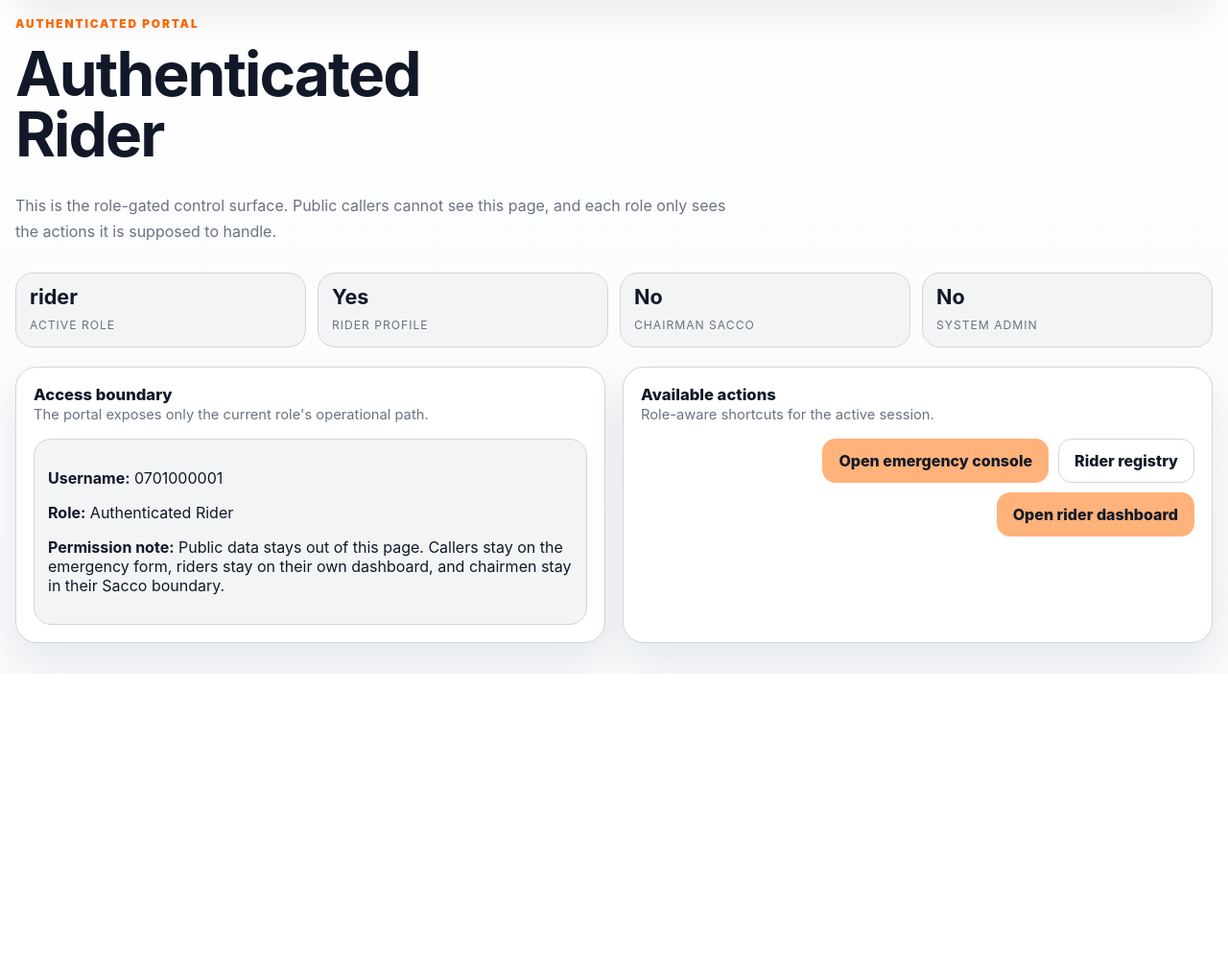
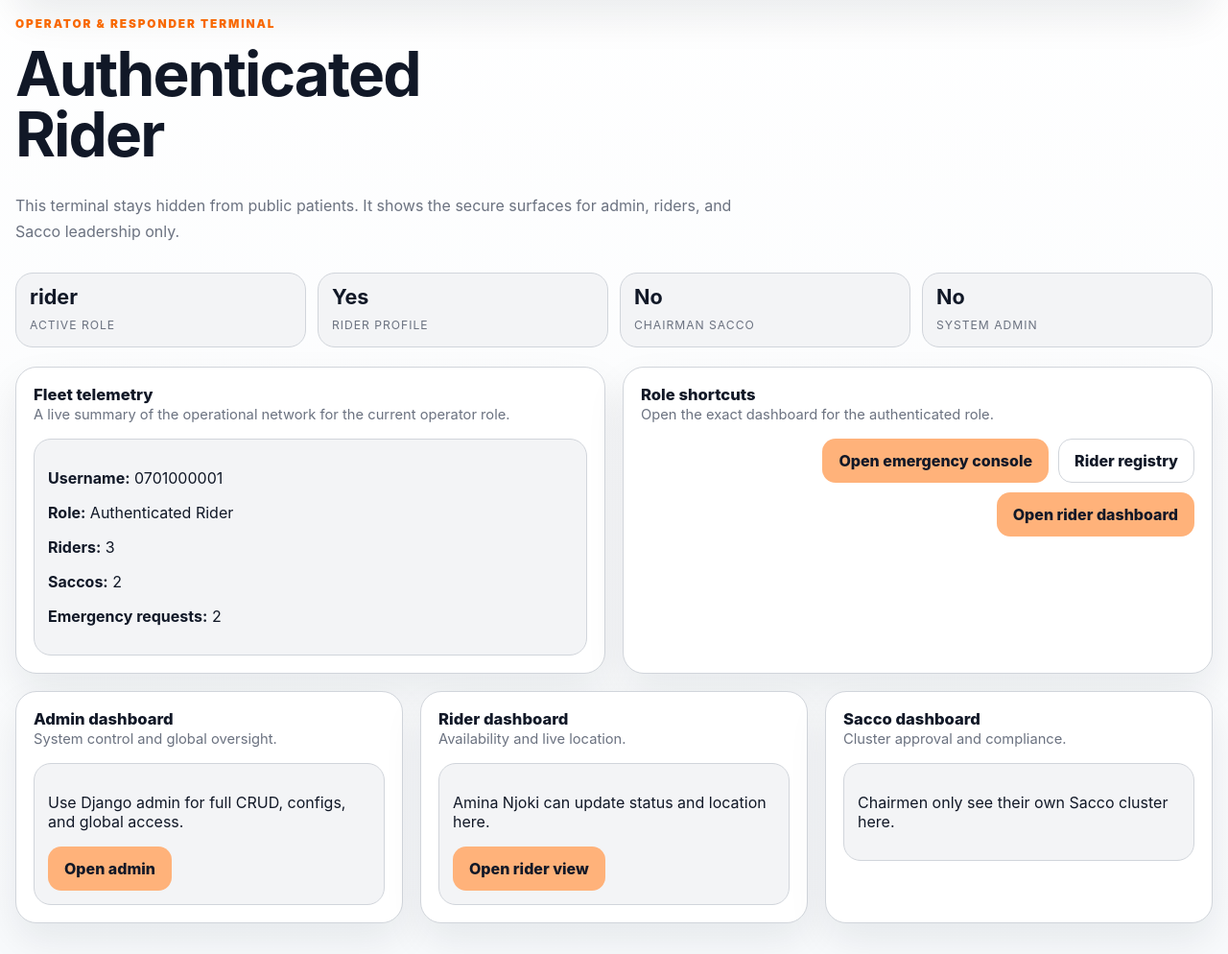
Before and after one commit to theo24-sys/BodaSOS, a Django app: page /portal/ in a window 1280 px wide. Shown: the part 109-1103 px from the top of the page at 96% size. Before the commit the page ends 808 px from the top, so only its background shows below. Run offline with Django 5.2, Linux system fonts and the light colour scheme; a user stored in the database is signed in; data comes from the database, SQL or seed files in the repository.

Commit message:
Open patient intake and refine role dashboards

```diff
--- a/dispatch/views.py
+++ b/dispatch/views.py
@@ -7,7 +7,6 @@ from django.contrib import messages
 from django.contrib.auth.models import Group
 from django.contrib.auth.models import User
 from django.contrib.auth.decorators import login_required
-from django.conf import settings
 from django.http import HttpResponse, JsonResponse
 from django.templatetags.static import static
 from django.urls import reverse
@@ -32,8 +31,6 @@ from .services import assign_nearest_rider, find_nearest_rider
 
 
 logger = logging.getLogger(__name__)
-PUBLIC_ACCESS_SESSION_KEY = "bodasos_public_access_granted"
-PUBLIC_ACCESS_SESSION_SECONDS = 120 * 60
 
 
 def _user_role(user) -> str:
@@ -64,40 +61,21 @@ def _base_public_context():
     }
 
 
-def _has_public_access(request) -> bool:
-    granted_at = request.session.get(PUBLIC_ACCESS_SESSION_KEY)
-    if not granted_at:
-        return False
-    return True
-
-
-def _grant_public_access(request) -> None:
-    request.session[PUBLIC_ACCESS_SESSION_KEY] = True
-    request.session.set_expiry(PUBLIC_ACCESS_SESSION_SECONDS)
-
-
-def _clear_public_access(request) -> None:
-    request.session.pop(PUBLIC_ACCESS_SESSION_KEY, None)
-
-
-def _valid_caller_secret(value: str) -> bool:
-    candidate = (value or "").strip()
-    if not candidate:
-        return False
-    if candidate == settings.PUBLIC_CALLER_TOKEN:
-        return True
-    return candidate == settings.PUBLIC_CALLER_PIN and candidate.isdigit() and len(candidate) == 4
-
-
 def _portal_context(request):
     role = _user_role(request.user)
     rider = getattr(request.user, "rider_profile", None)
     sacco = getattr(request.user, "chairman_sacco", None)
+    rider_count = Rider.objects.count()
+    sacco_count = Sacco.objects.count()
+    emergency_count = EmergencyRequest.objects.count()
     return {
         "current_role": role,
         "role_label": _role_label(role),
         "rider_profile": rider,
         "chairman_sacco": sacco,
+        "rider_count": rider_count,
+        "sacco_count": sacco_count,
+        "emergency_count": emergency_count,
         "portal_actions": [
             {"label": "Open emergency console", "href": reverse("home"), "tone": "primary"},
             {"label": "Rider registry", "href": reverse("rider_list"), "tone": "secondary"},
@@ -116,26 +94,7 @@ def _home_context():
 def home(request):
     if request.user.is_authenticated:
         return redirect("portal")
-    if request.method == "POST":
-        access_value = request.POST.get("access_code", "")
-        if _valid_caller_secret(access_value):
-            _grant_public_access(request)
-            messages.success(request, "Public access unlocked for emergency intake.")
-            return redirect("home")
-        messages.error(request, "Invalid PIN or access token.")
-    caller_access_granted = _has_public_access(request)
-    if not caller_access_granted:
-        _clear_public_access(request)
-    return render(
-        request,
-        "dispatch/home.html",
-        _home_context()
-        | _base_public_context()
-        | {
-            "caller_access_granted": caller_access_granted,
-            "caller_gate_label": "4-digit PIN or access token",
-        },
-    )
+    return render(request, "dispatch/home.html", _home_context() | _base_public_context())
 
 
 @login_required
@@ -251,9 +210,6 @@ def rider_verify_phone(request):
 
 @require_http_methods(["GET", "POST"])
 def emergency_request_create(request):
-    if not _has_public_access(request):
-        messages.error(request, "Enter the public access PIN before submitting an emergency request.")
-        return redirect("home")
     if request.method == "POST":
         form = EmergencyRequestForm(request.POST)
         if form.is_valid():
--- a/templates/dispatch/base.html
+++ b/templates/dispatch/base.html
@@ -333,7 +333,7 @@
           </div>
         </div>
         <div class="inline-actions">
-          <span class="status-pill"><span class="status-dot"></span>{% if request.user.is_authenticated %}{{ request.user.get_username }}{% else %}Caller access gated{% endif %}</span>
+          <span class="status-pill"><span class="status-dot"></span>{% if request.user.is_authenticated %}{{ request.user.get_username }}{% else %}Patient intake open{% endif %}</span>
           {% if request.user.is_authenticated %}
             <a class="button secondary" href="{% url 'portal' %}">Portal</a>
             <a class="button secondary" href="{% url 'logout' %}">Logout</a>
--- a/templates/dispatch/portal.html
+++ b/templates/dispatch/portal.html
@@ -2,10 +2,10 @@
 {% block title %}BodaSOS | Portal{% endblock %}
 {% block content %}
 <section class="hero">
-  <div class="eyebrow">Authenticated portal</div>
+  <div class="eyebrow">Operator & responder terminal</div>
   <h1>{{ role_label }}</h1>
   <p class="subhead">
-    This is the role-gated control surface. Public callers cannot see this page, and each role only sees the actions it is supposed to handle.
+    This terminal stays hidden from public patients. It shows the secure surfaces for admin, riders, and Sacco leadership only.
   </p>
   <div class="stat-grid">
     <div class="stat"><strong>{{ current_role }}</strong><span>Active role</span></div>
@@ -19,22 +19,24 @@
   <div class="card col-6">
     <div class="panel-head">
       <div>
-        <h2 class="panel-title">Access boundary</h2>
-        <div class="panel-lead">The portal exposes only the current role's operational path.</div>
+        <h2 class="panel-title">Fleet telemetry</h2>
+        <div class="panel-lead">A live summary of the operational network for the current operator role.</div>
       </div>
     </div>
     <div class="surface">
       <p><strong>Username:</strong> {{ request.user.get_username }}</p>
       <p><strong>Role:</strong> {{ role_label }}</p>
-      <p><strong>Permission note:</strong> Public data stays out of this page. Callers stay on the emergency form, riders stay on their own dashboard, and chairmen stay in their Sacco boundary.</p>
+      <p><strong>Riders:</strong> {{ rider_count }}</p>
+      <p><strong>Saccos:</strong> {{ sacco_count }}</p>
+      <p><strong>Emergency requests:</strong> {{ emergency_count }}</p>
     </div>
   </div>
 
   <div class="card col-6">
     <div class="panel-head">
       <div>
-        <h2 class="panel-title">Available actions</h2>
-        <div class="panel-lead">Role-aware shortcuts for the active session.</div>
+        <h2 class="panel-title">Role shortcuts</h2>
+        <div class="panel-lead">Open the exact dashboard for the authenticated role.</div>
       </div>
     </div>
     <div class="inline-actions">
@@ -53,4 +55,36 @@
     </div>
   </div>
 </div>
+
+<div class="dashboard-grid" style="margin-top:18px;">
+  <div class="card col-4">
+    <div class="panel-head"><div><h2 class="panel-title">Admin dashboard</h2><div class="panel-lead">System control and global oversight.</div></div></div>
+    <div class="surface">
+      <p>Use Django admin for full CRUD, configs, and global access.</p>
+      <a class="button" href="/admin/">Open admin</a>
+    </div>
+  </div>
+  <div class="card col-4">
+    <div class="panel-head"><div><h2 class="panel-title">Rider dashboard</h2><div class="panel-lead">Availability and live location.</div></div></div>
+    <div class="surface">
+      {% if rider_profile %}
+        <p>{{ rider_profile.full_name }} can update status and location here.</p>
+        <a class="button" href="{% url 'rider_mobile_dashboard' rider_profile.id %}">Open rider view</a>
+      {% else %}
+        <p>Sign in with a rider account to access this view.</p>
+      {% endif %}
+    </div>
+  </div>
+  <div class="card col-4">
+    <div class="panel-head"><div><h2 class="panel-title">Sacco dashboard</h2><div class="panel-lead">Cluster approval and compliance.</div></div></div>
+    <div class="surface">
+      {% if chairman_sacco %}
+        <p>{{ chairman_sacco.name }} approvals and rider compliance.</p>
+        <a class="button" href="{% url 'sacco_dashboard' chairman_sacco.slug %}?token={{ chairman_sacco.access_token }}">Open Sacco view</a>
+      {% else %}
+        <p>Chairmen only see their own Sacco cluster here.</p>
+      {% endif %}
+    </div>
+  </div>
+</div>
 {% endblock %}
```
Also changed, not shown: templates/dispatch/home.html (+9 -42 lines).
